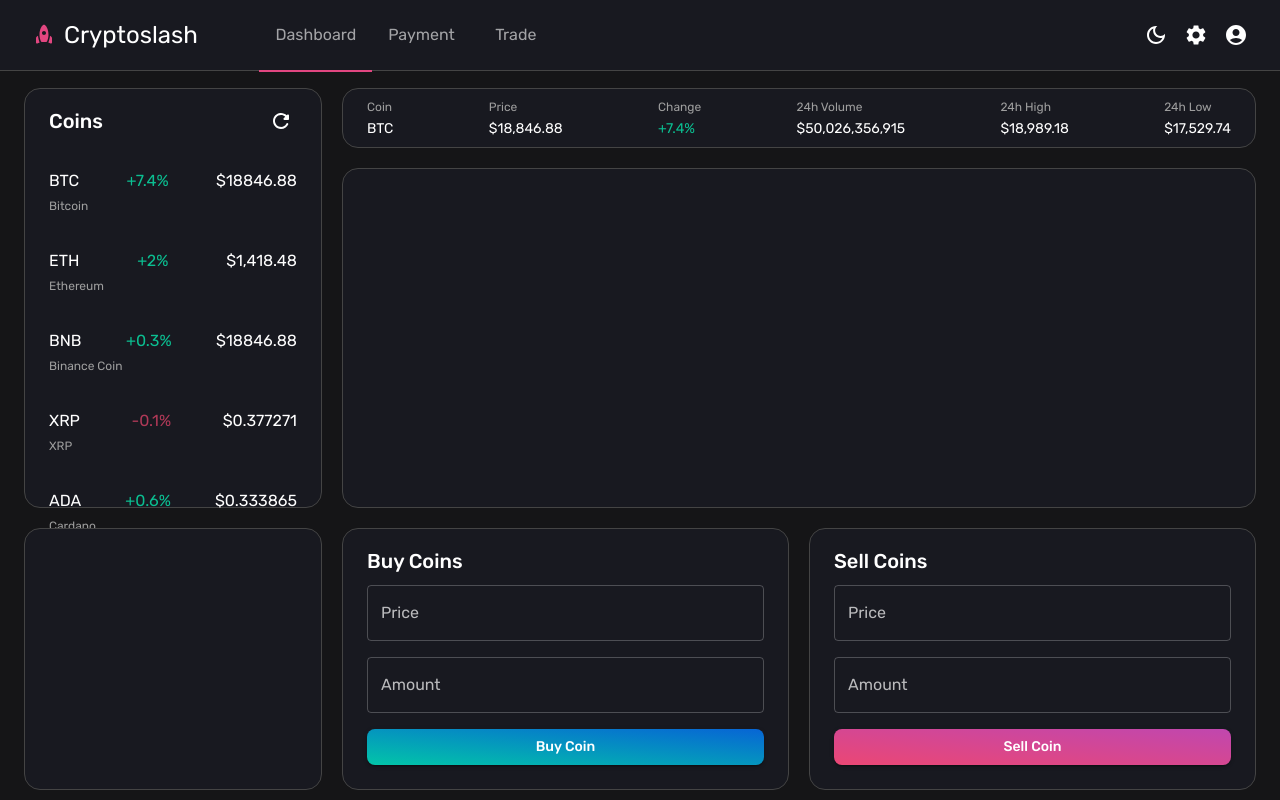
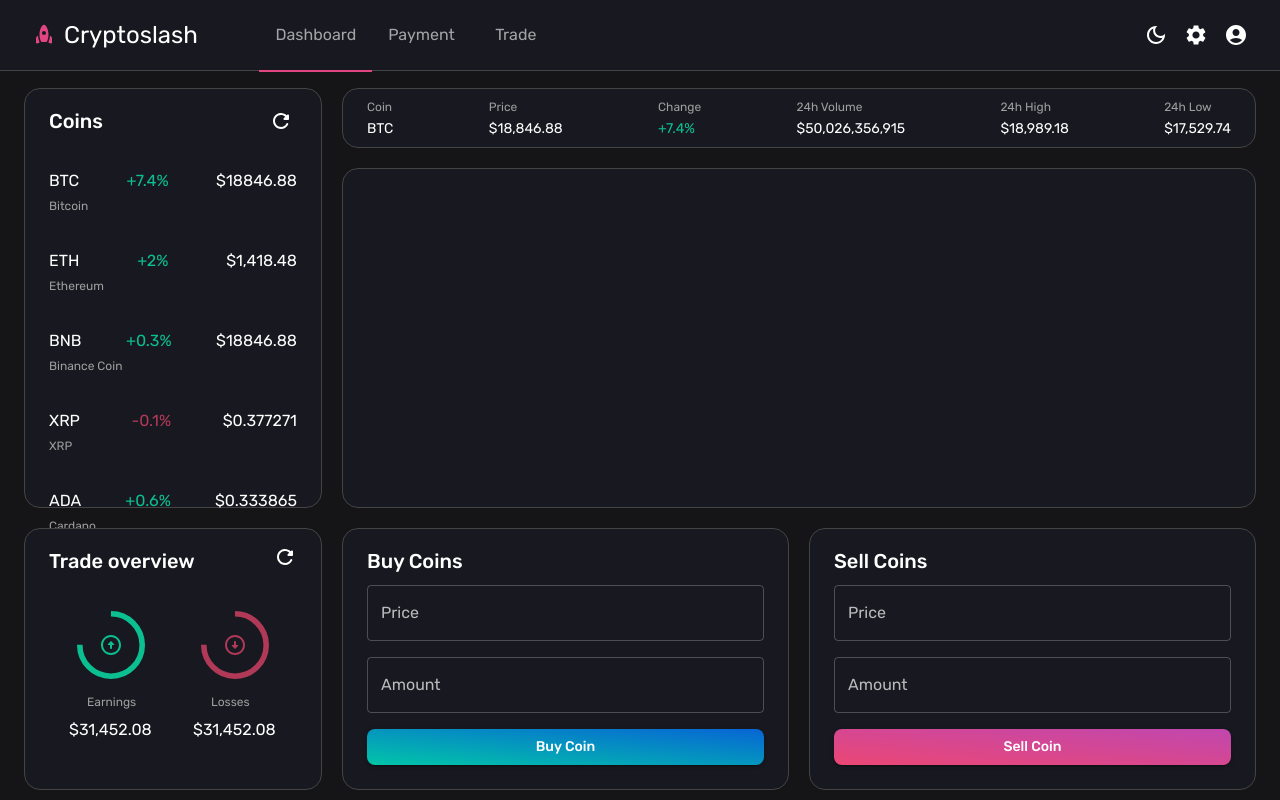
Before and after one commit to finnformica/financial-dashboard, a Next.js app: page / in a window 1280 px wide. Shown: the top 800 px of the page. Built offline with nearby package versions, Linux system fonts and the light colour scheme.

Commit message:
implement summary section

```diff
--- /dev/null
+++ b/components/Summary/Summary.js
@@ -0,0 +1,38 @@
+import { Box, Typography, useTheme } from "@mui/material";
+import RefreshRoundedIcon from "@mui/icons-material/RefreshRounded";
+import SummarySpinner from "./SummarySpinner";
+
+const Summary = () => {
+  const theme = useTheme();
+
+  return (
+    <Box sx={{ px: 2, pt: 1 }}>
+      <Box sx={{ display: "flex", mb: 2 }}>
+        <Typography sx={{ flex: 1 }} variant="h6">
+          Trade overview
+        </Typography>
+        <RefreshRoundedIcon sx={{ color: theme.palette.text.default }} />
+      </Box>
+      <Box sx={{ display: "flex" }}>
+        {/* <Typography fontWeight={500}>1.4356234</Typography>{" "}
+        <Typography variant="caption" color="grey.500">
+          BTC
+        </Typography> */}
+      </Box>
+      <Box
+        sx={{
+          display: "flex",
+          justifyContent: "space-around",
+          mt: { xs: 2, lg: 5 },
+          textAlign: "center",
+          alignItems: "center",
+        }}
+      >
+        <SummarySpinner mode="earnings" />
+        <SummarySpinner mode="losses" />
+      </Box>
+    </Box>
+  );
+};
+
+export default Summary;
--- /dev/null
+++ b/components/Summary/SummarySpinner.js
@@ -0,0 +1,59 @@
+import {
+  Box,
+  Fab,
+  Typography,
+  CircularProgress,
+  useTheme,
+} from "@mui/material";
+import ArrowCircleUpRoundedIcon from "@mui/icons-material/ArrowCircleUpRounded";
+import ArrowCircleDownRoundedIcon from "@mui/icons-material/ArrowCircleDownRounded";
+
+const SummarySpinner = ({ mode, value }) => {
+  const theme = useTheme();
+  return (
+    <Box sx={{ position: "relative", textAlign: "center" }}>
+      {mode === "earnings" ? (
+        <ArrowCircleUpRoundedIcon sx={{ color: theme.palette.success.main }} />
+      ) : (
+        <ArrowCircleDownRoundedIcon
+          sx={{ color: theme.palette.warning.main }}
+        />
+      )}
+
+      <CircularProgress
+        size={68}
+        variant="determinate"
+        value={75}
+        color={mode === "earnings" ? "success" : "warning"}
+        sx={{
+          position: "absolute",
+          top: -22,
+          left: -22,
+          zIndex: 1,
+        }}
+      />
+      <Typography
+        sx={{
+          position: "absolute",
+          top: { xs: -10, lg: 60 },
+          left: { xs: 70, lg: -12 },
+        }}
+        variant="caption"
+        color="grey.500"
+      >
+        {mode === "earnings" ? "Earnings" : "Losses"}
+      </Typography>
+      <Typography
+        sx={{
+          position: "absolute",
+          top: { xs: 10, lg: 85 },
+          left: { xs: 70, lg: -30 },
+        }}
+      >
+        $31,452.08
+      </Typography>
+    </Box>
+  );
+};
+
+export default SummarySpinner;
--- a/pages/index.js
+++ b/pages/index.js
@@ -3,6 +3,7 @@ import GridItem from "../components/DashboardGrid/GridItem";
 import Banner from "../components/Banner/Banner";
 import BuySell from "../components/BuySell/BuySell";
 import PriceFeed from "../components/PriceFeed/PriceFeed";
+import Summary from "../components/Summary/Summary";
 
 export default function Home() {
   const gridAreas = [
@@ -11,7 +12,7 @@ export default function Home() {
     { name: "buy", element: <BuySell mode="buy" /> },
     { name: "sell", element: <BuySell mode="sell" /> },
     { name: "prices", element: <PriceFeed /> },
-    { name: "summary", element: <div></div> },
+    { name: "summary", element: <Summary /> },
     { name: "history", element: <div></div> },
   ];
   return (
```
